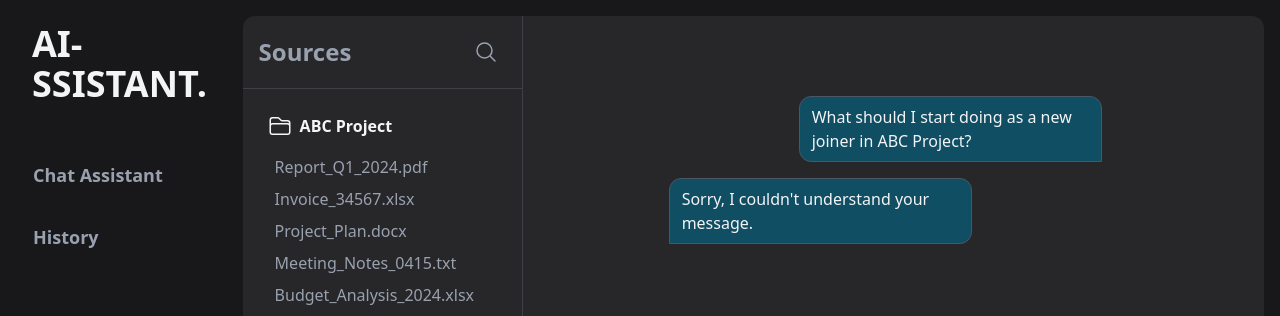
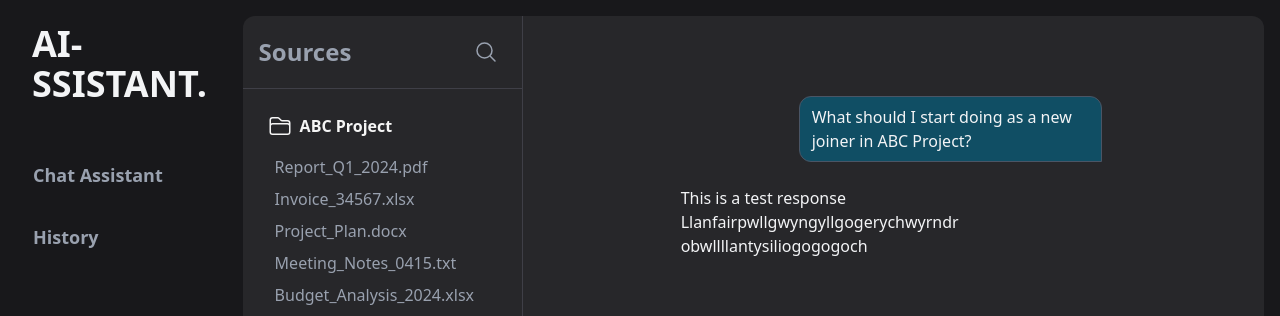
Before and after one commit to FranciscoLopezEscamilla/Hackathon-2025-Educational-Bot, a React (Vite) app in the folder webapp/: page / in a window 1280 px wide. Both pictures are taken after a click on the element "What should I start doing as a new joiner in ABC Project?". Shown: the top 316 px of the page. Built offline with nearby package versions, Linux system fonts and the light colour scheme; no server answers.

Commit message:
UI improvements

```diff
--- a/webapp/package.json
+++ b/webapp/package.json
@@ -13,9 +13,11 @@
     "@tailwindcss/vite": "^4.0.13",
     "@tanstack/react-router": "^1.114.15",
     "axios": "^1.8.4",
+    "idb-keyval": "^6.2.1",
     "react": "^19.0.0",
     "react-dom": "^19.0.0",
     "react-markdown": "^10.1.0",
+    "react-textarea-autosize": "^8.5.9",
     "tailwindcss": "^4.0.13",
     "zustand": "^5.0.3"
   },
--- a/webapp/src/globals.css
+++ b/webapp/src/globals.css
@@ -34,3 +34,9 @@
 .gutter-stable {
   scrollbar-gutter: stable;
 }
+
+.wrapped-text-markdown {
+  p {
+    overflow-wrap: break-word;
+  }
+}
--- a/webapp/src/ui/components/ConversationalChat.tsx
+++ b/webapp/src/ui/components/ConversationalChat.tsx
@@ -5,6 +5,7 @@ import { ChatMessage, FileItem } from "@/types/types";
 import { useEffect, useRef, useState } from "react";
 import { useChatStore } from "../state/chatStore";
 import Markdown from "react-markdown";
+import TextareaAutosize from "react-textarea-autosize";
 
 interface IProps {
   handleChangeMessage: (value: string) => void;
@@ -87,13 +88,15 @@ const ConversationalChat = ({
               return (
                 <div
                   key={id}
-                  className={`transition-all w-fit max-w-7/10 border-1 border-gray-600 rounded-t-xl px-3 py-2 bg-cyan-900 text-gray-100 ${
+                  className={`transition-all w-fit max-w-7/10 rounded-t-xl px-3 py-2 text-gray-100  ${
                     type === "user"
-                      ? "self-end rounded-bl-xl"
+                      ? "self-end rounded-bl-xl bg-cyan-900 border-gray-600 border-1 "
                       : "self-start rounded-br-xl"
                   }`}
                 >
-                  <Markdown>{content}</Markdown>
+                  <div className="wrapped-text-markdown">
+                    <Markdown>{content}</Markdown>
+                  </div>
                 </div>
               );
             })}
@@ -107,19 +110,20 @@ const ConversationalChat = ({
       )}
       {chatHistory.length === 0 && (
         <h1 className="text-2xl font-semibold">
-          Welcome to ABC Project, accenture.id
+          Welcome to ABC Project, francisco.lopez
         </h1>
       )}
       {/* message box */}
       <div className="w-full sm:w-full lg:w-5/8 bg-zinc-700 rounded-xl p-4 flex flex-col gap-2 box-border">
         <form id="prompt-form" onSubmit={handleSubmit}>
-          <textarea
-            className="w-full h-full text-gray-300 rounded-md outline-none resize-none"
+          <TextareaAutosize
+            minRows={2}
+            className="w-full text-gray-300 rounded-md outline-none resize-none overflow-hidden"
             placeholder="Type your message here..."
             value={message}
             onChange={(e) => handleChangeMessage(e.target.value)}
             required
-          ></textarea>
+          />
         </form>
         <div className="flex flex-row gap-2 justify-between ">
           <span className="flex flex-row gap-4 items-end ">
--- a/webapp/src/ui/pages/Chatbot.tsx
+++ b/webapp/src/ui/pages/Chatbot.tsx
@@ -4,7 +4,6 @@ import ConversationalChat from "@/ui/components/ConversationalChat";
 import PromptSuggestionList from "@/ui/components/PromptSuggestionList";
 import { useState } from "react";
 import { useChatStore } from "../state/chatStore";
-import { callToAgent } from "@/infrastructure/api/agent";
 
 const Chatbot = () => {
   const [promptMessage, setPromptMessage] = useState<string>("");
@@ -28,12 +27,13 @@ const Chatbot = () => {
     setLoadingChatResponse(true);
 
     try {
-      const response = await callToAgent(message, chatHistory);
-      console.log(response);
+      // const response = await callToAgent(message, chatHistory);
+      // console.log(response);
       setChatHistory({
         type: "assistant",
         id: crypto.randomUUID(),
-        content: response.messages[0].content,
+        content:
+          "This is a test response Llanfairpwllgwyngyllgogerychwyrndrobwllllantysiliogogogoch",
       });
     } catch (error) {
       console.log(error);
```
Also changed, not shown: 1 other file (tests, documents, lock files or other folders).
